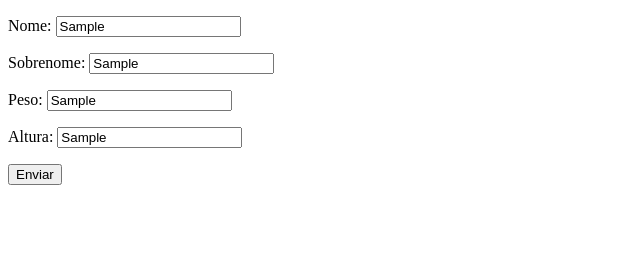
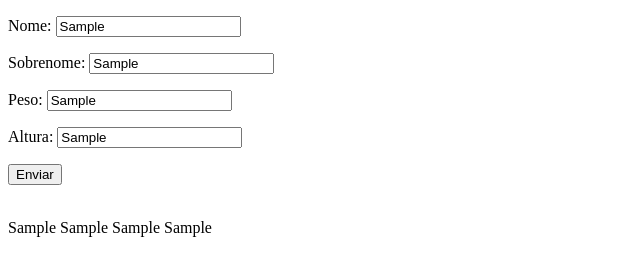
Before and after one commit to guifelixx/javascript-training, a plain HTML site: page exercicios/exercicio6/index.html in a window 1280 px wide. Both pictures are taken after typing "Sample", "Sample", "Sample", "Sample" into the empty fields and a click on the button "Enviar". Shown: the whole page, without its empty margins (0-640 px from the left). Drawn offline with Linux system fonts and the light colour scheme.

Commit message:
Exercicio concluido

```diff
--- a/exercicios/exercicio6/script.js
+++ b/exercicios/exercicio6/script.js
@@ -1,6 +1,6 @@
 //Matar o envio do formulario porque vamos usar para nós mesmos
 function meuEscopo () {
-    const form = document.querySelector('.form'); //Selecionar elementos como seletores do CSS
+    const form = document.querySelector('.form'); //Selecionei elementos e atribui a uma Const
     const resultado = document.querySelector('.resultado') //Selecionar div que vai exibir os resultados
 
     const pessoas = [];
@@ -12,6 +12,17 @@ function meuEscopo () {
         const sobrenome = form.querySelector('.sobrenome')
         const peso = form.querySelector('.peso')
         const altura = form.querySelector('.altura')
+
+        pessoas.push({ //Adicionar objeto a lista "pessoas"
+            nome: nome.value,
+            sobrenome: sobrenome.value,
+            peso: peso.value,
+            altura: altura.value,
+        })
+
+        console.log(pessoas); //Teste pra ver se a lista está armazenando corretamente
+
+        resultado.innerHTML += `<p>${nome.value} ${sobrenome.value} ${peso.value} ${altura.value}<br /></p>`; //Exibir minha div com os resultados
     }
 
     form.addEventListener('submit', recebeEventoForm);
```
Also changed, not shown: exercicios/exercicio6/index.html (+2 -0 lines).
